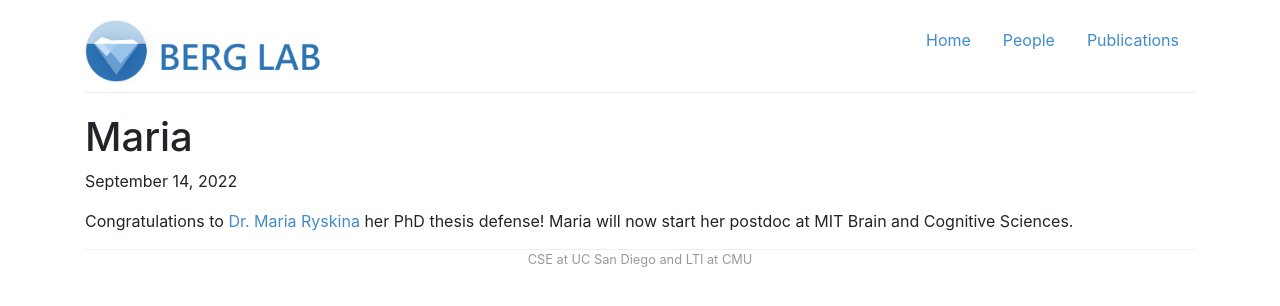
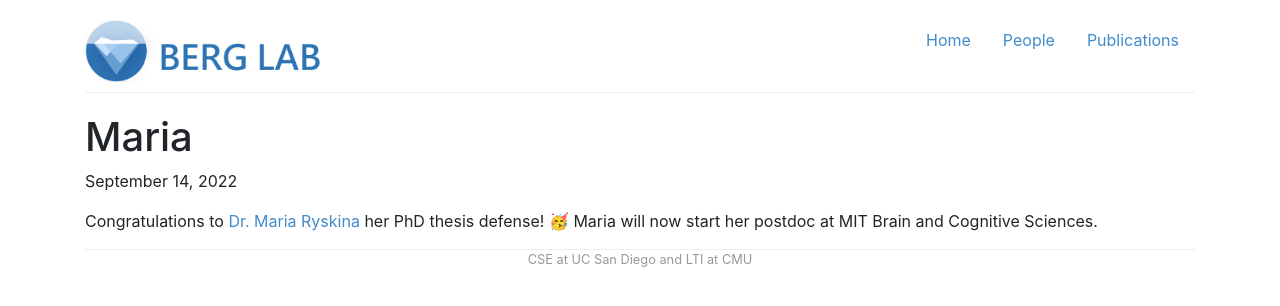
Before and after one commit to icebergnlp/icebergnlp.github.io, a Jekyll site: the page built from _posts/2022-09-14-maria.md, in a window 1280 px wide. Shown: the top 306 px of the page. Built offline with Jekyll 4.4.1, drawn with Linux system fonts in a browser that asks for light colours.

Commit message:
Add emoji

```diff
--- a/_posts/2022-09-14-maria.md
+++ b/_posts/2022-09-14-maria.md
@@ -4,4 +4,4 @@ shortnews: true
 icon: graduation-cap
 ---
 
-Congratulations to [Dr. Maria Ryskina](http://www.cs.cmu.edu/~mryskina/) her PhD thesis defense! Maria will now start her postdoc at MIT Brain and Cognitive Sciences.
+Congratulations to [Dr. Maria Ryskina](http://www.cs.cmu.edu/~mryskina/) her PhD thesis defense! 🥳 Maria will now start her postdoc at MIT Brain and Cognitive Sciences.
```
